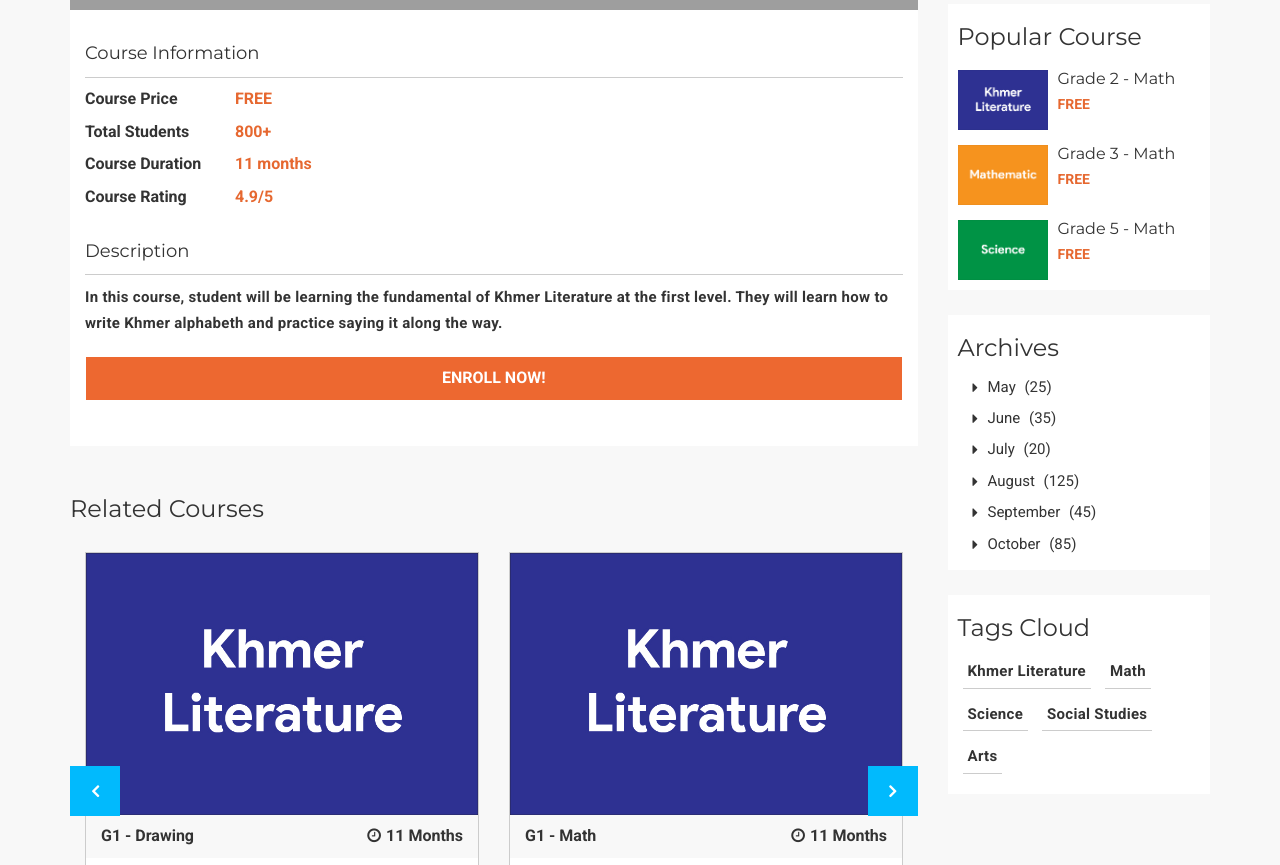
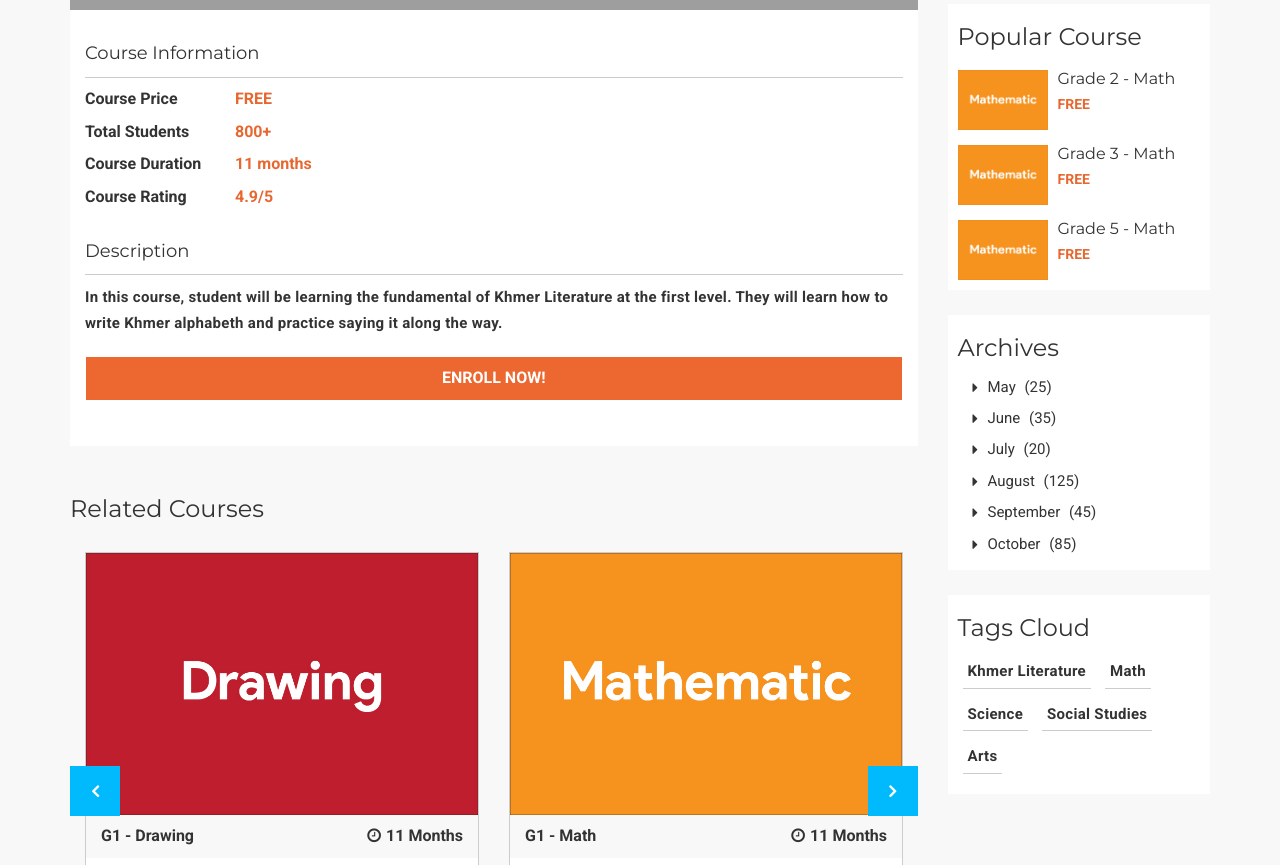
Before and after one commit to manithchans/SerkSaWebsite, a plain HTML site: page course-detail.html in a window 1280 px wide. Shown: the part 542-1407 px from the top of the page. Drawn offline with Linux system fonts and the light colour scheme; grey boxes are pictures that could not be loaded.

Commit message:
Update course-detail.html

```diff
--- a/course-detail.html
+++ b/course-detail.html
@@ -212,7 +212,7 @@
                           <div class="col-md-6">
                             <div class="mu-latest-course-single">
                               <figure class="mu-latest-course-img">
-                                <a href="course-detail.html"><img src="assets/img/courses/1.jpg" alt="img"></a>
+                                <a href="course-detail.html"><img src="assets/img/courses/2.jpg" alt="img"></a>
                                 <figcaption class="mu-latest-course-imgcaption">
                                   <a href="course-detail.html">G1 - Math</a>
                                   <span><i class="fa fa-clock-o"></i>11 Months</span>
@@ -232,7 +232,7 @@
                           <div class="col-md-6">
                             <div class="mu-latest-course-single">
                               <figure class="mu-latest-course-img">
-                                <a href="course-detail.html"><img src="assets/img/courses/1.jpg" alt="img"></a>
+                                <a href="course-detail.html"><img src="assets/img/courses/3.jpg" alt="img"></a>
                                 <figcaption class="mu-latest-course-imgcaption">
                                   <a href="course-detail.html">G1 - Science</a>
                                   <span><i class="fa fa-clock-o"></i>11 Months</span>
@@ -250,7 +250,7 @@
                           <div class="col-md-6">
                             <div class="mu-latest-course-single">
                               <figure class="mu-latest-course-img">
-                                <a href="course-detail.html"><img src="assets/img/courses/1.jpg" alt="img"></a>
+                                <a href="course-detail.html"><img src="assets/img/courses/4.jpg" alt="img"></a>
                                 <figcaption class="mu-latest-course-imgcaption">
                                   <a href="course-detail.html">G1 - Drawing</a>
                                   <span><i class="fa fa-clock-o"></i>11 Months</span>
@@ -295,7 +295,7 @@
                       <div class="media">
                         <div class="media-left">
                           <a href="#">
-                            <img class="media-object" src="assets/img/courses/1.jpg" alt="img">
+                            <img class="media-object" src="assets/img/courses/2.jpg" alt="img">
                           </a>
                         </div>
                         <div class="media-body">
@@ -317,7 +317,7 @@
                       <div class="media">
                         <div class="media-left">
                           <a href="#">
-                            <img class="media-object" src="assets/img/courses/3.jpg" alt="img">
+                            <img class="media-object" src="assets/img/courses/2.jpg" alt="img">
                           </a>
                         </div>
                         <div class="media-body">
```
